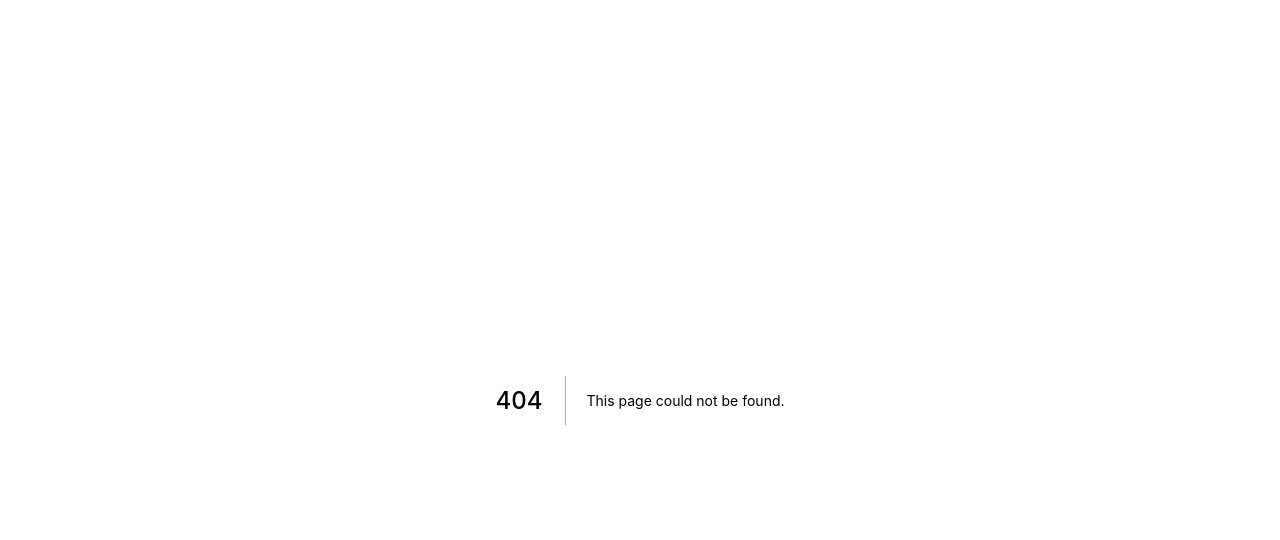
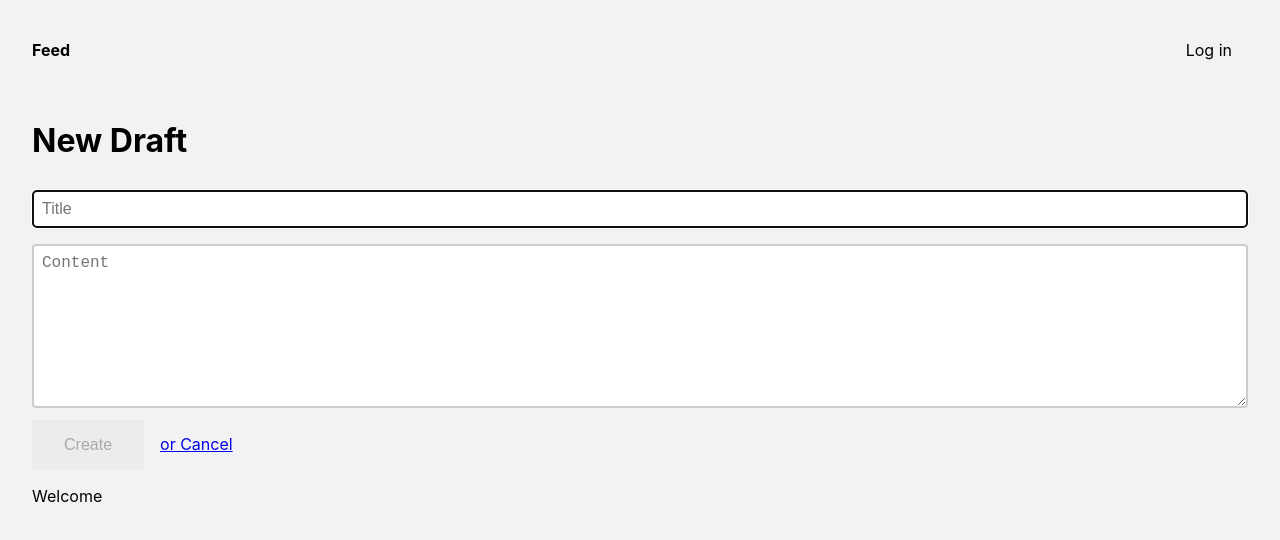
Before and after one commit to DanMartinez01/blog-app, a Next.js app: page /create in a window 1280 px wide. Before the commit this address had no page. Shown: the top 540 px of the page. Built offline with nearby package versions, Linux system fonts and the light colour scheme; no server answers.

Commit message:
add create endpoint

```diff
--- /dev/null
+++ b/pages/create.tsx
@@ -0,0 +1,81 @@
+import React, { useState } from 'react';
+import Layout from '../components/Layout';
+import Router from 'next/router';
+
+const Draft: React.FC = () => {
+  const [title, setTitle] = useState('');
+  const [content, setContent] = useState('');
+
+  const submitData = async (e: React.SyntheticEvent) => {
+    e.preventDefault();
+    try {
+      const body = { title, content };
+      await fetch('/api/post', {
+        method: 'POST',
+        headers: { 'Content-Type': 'application/json' },
+        body: JSON.stringify(body),
+      });
+      await Router.push('/drafts');
+    } catch (error) {
+      console.error(error);
+    }
+  };
+
+  return (
+    <Layout>
+      <div>
+        <form onSubmit={submitData}>
+          <h1>New Draft</h1>
+          <input
+            autoFocus
+            onChange={(e) => setTitle(e.target.value)}
+            placeholder="Title"
+            type="text"
+            value={title}
+          />
+          <textarea
+            cols={50}
+            onChange={(e) => setContent(e.target.value)}
+            placeholder="Content"
+            rows={8}
+            value={content}
+          />
+          <input disabled={!content || !title} type="submit" value="Create" />
+          <a className="back" href="#" onClick={() => Router.push('/')}>
+            or Cancel
+          </a>
+        </form>
+      </div>
+      <style jsx>{`
+        .page {
+          background: var(--geist-background);
+          padding: 3rem;
+          display: flex;
+          justify-content: center;
+          align-items: center;
+        }
+
+        input[type='text'],
+        textarea {
+          width: 100%;
+          padding: 0.5rem;
+          margin: 0.5rem 0;
+          border-radius: 0.25rem;
+          border: 0.125rem solid rgba(0, 0, 0, 0.2);
+        }
+
+        input[type='submit'] {
+          background: #ececec;
+          border: 0;
+          padding: 1rem 2rem;
+        }
+
+        .back {
+          margin-left: 1rem;
+        }
+      `}</style>
+    </Layout>
+  );
+};
+
+export default Draft;
```
